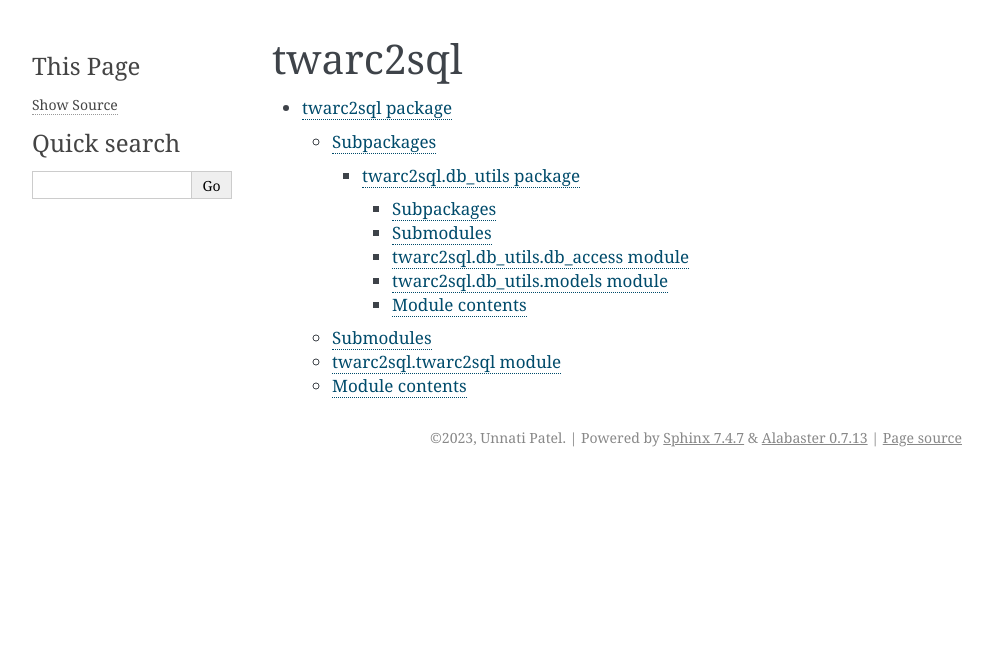
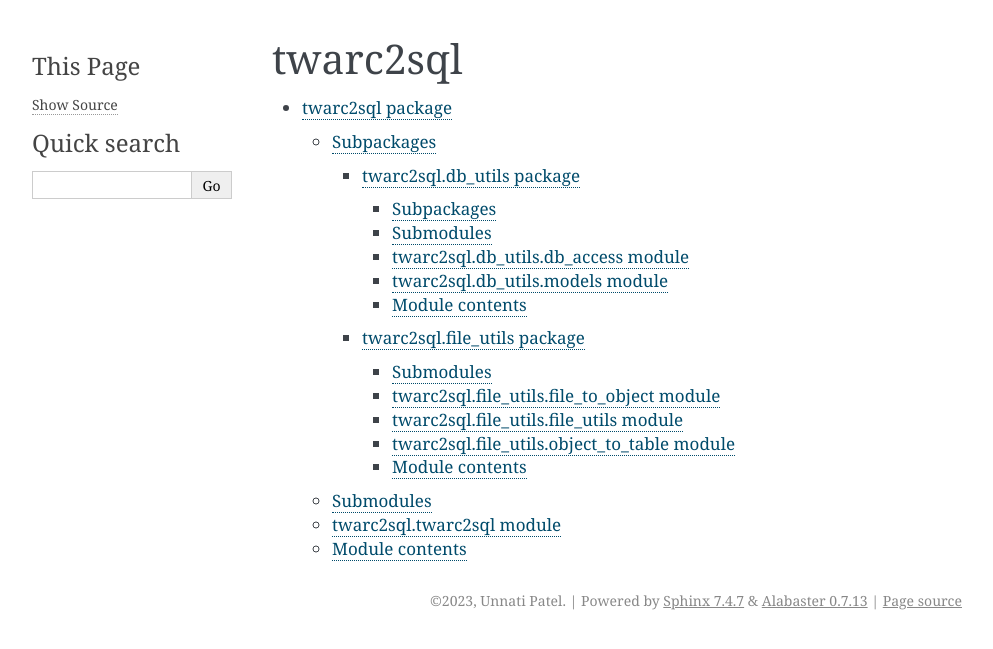
Before and after one commit to unna97/twarc2sql, a Sphinx documentation site: the page built from docs/modules.rst, in a window 1280 px wide. Shown: the top 649 px of the page, without its empty margins (148-1141 px from the left). Built offline with Sphinx 7.4.7, drawn with Linux system fonts in a browser that asks for light colours.

Commit message:
📝 Update documentation using Make

```diff
--- a/docs/twarc2sql.db_utils.tests.rst
+++ b/docs/twarc2sql.db_utils.tests.rst
@@ -3,6 +3,14 @@ twarc2sql.db\_utils.tests package
 
 Submodules
 ----------
+
+twarc2sql.db\_utils.tests.conftest module
+-----------------------------------------
+
+.. automodule:: twarc2sql.db_utils.tests.conftest
+   :members:
+   :undoc-members:
+   :show-inheritance:
 
 twarc2sql.db\_utils.tests.test\_db\_access module
 -------------------------------------------------
--- /dev/null
+++ b/docs/twarc2sql.file_utils.rst
@@ -0,0 +1,37 @@
+twarc2sql.file\_utils package
+=============================
+
+Submodules
+----------
+
+twarc2sql.file\_utils.file\_to\_object module
+---------------------------------------------
+
+.. automodule:: twarc2sql.file_utils.file_to_object
+   :members:
+   :undoc-members:
+   :show-inheritance:
+
+twarc2sql.file\_utils.file\_utils module
+----------------------------------------
+
+.. automodule:: twarc2sql.file_utils.file_utils
+   :members:
+   :undoc-members:
+   :show-inheritance:
+
+twarc2sql.file\_utils.object\_to\_table module
+----------------------------------------------
+
+.. automodule:: twarc2sql.file_utils.object_to_table
+   :members:
+   :undoc-members:
+   :show-inheritance:
+
+Module contents
+---------------
+
+.. automodule:: twarc2sql.file_utils
+   :members:
+   :undoc-members:
+   :show-inheritance:
--- a/docs/twarc2sql.rst
+++ b/docs/twarc2sql.rst
@@ -8,6 +8,7 @@ Subpackages
    :maxdepth: 4
 
    twarc2sql.db_utils
+   twarc2sql.file_utils
 
 Submodules
 ----------
```
